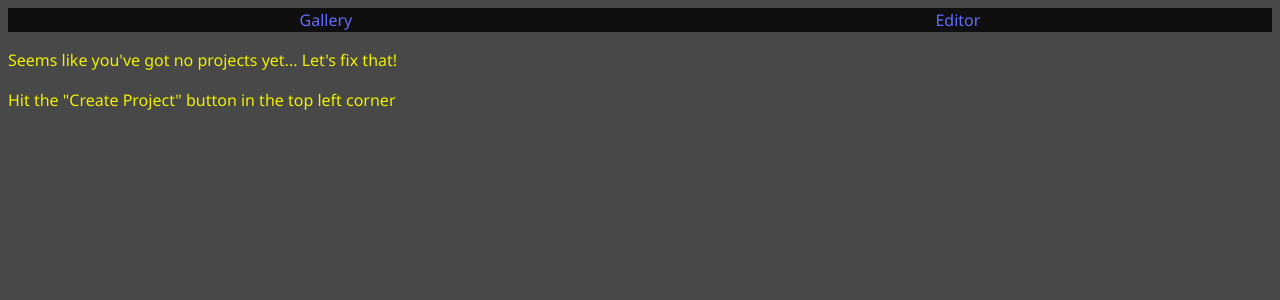
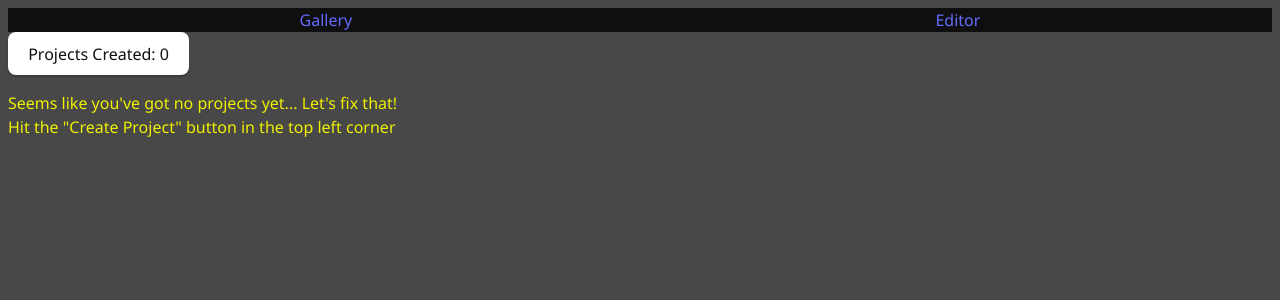
Before and after one commit to HorrorAssociation10/OOAandP_WebApp, a React (Vite) app: page / in a window 1280 px wide. Shown: the top 300 px of the page. Built offline with nearby package versions, Linux system fonts and the light colour scheme.

Commit message:
IGotTired
Название коммита говорит само за себя... Это просто контрольная точка перед выходом)

```diff
--- a/src/screens/Gallery.tsx
+++ b/src/screens/Gallery.tsx
@@ -1,8 +1,34 @@
+import {useState} from "react"
+
 export default function Gallery(){
-    return (
-        <div>
-            <p>Seems like you've got no projects yet... Let's fix that!</p>
-            <p>Hit the "Create Project" button in the top left corner</p>
-        </div>
-    )
+    const [projects, setProjects] = useState(0);
+
+    function CreateProjectButtonPressed(){
+        setProjects(projects+1);
+    }
+
+    if (!projects){
+        return (
+            <div>
+                <button onClick={CreateProjectButtonPressed}>Projects Created: {projects}</button>
+                <p>Seems like you've got no projects yet... Let's fix that! <br/>
+                Hit the "Create Project" button in the top left corner</p>
+
+            </div>
+        )
+    }
+    else {
+        return (
+            <div>
+                <button onClick={CreateProjectButtonPressed}>Projects Created: {projects}</button>
+                <div className="grid grid-cols-1 md:grid-cols-3">
+                    <p>hi</p>
+                    <p>hi</p>
+                    <p>hi</p>
+                    <p>hi</p>
+                </div>
+            </div>
+        )
+    }
+
 }
```
